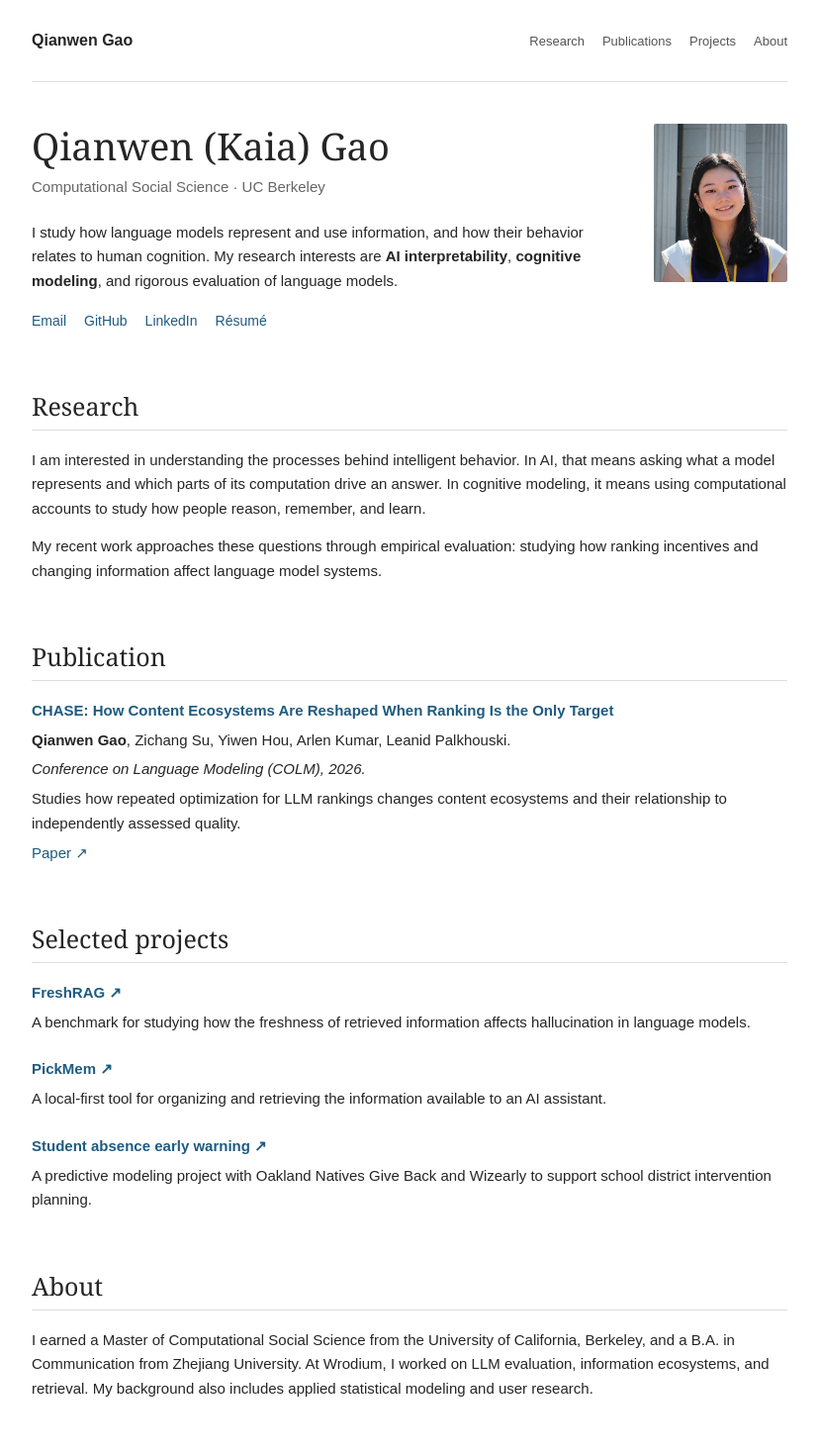
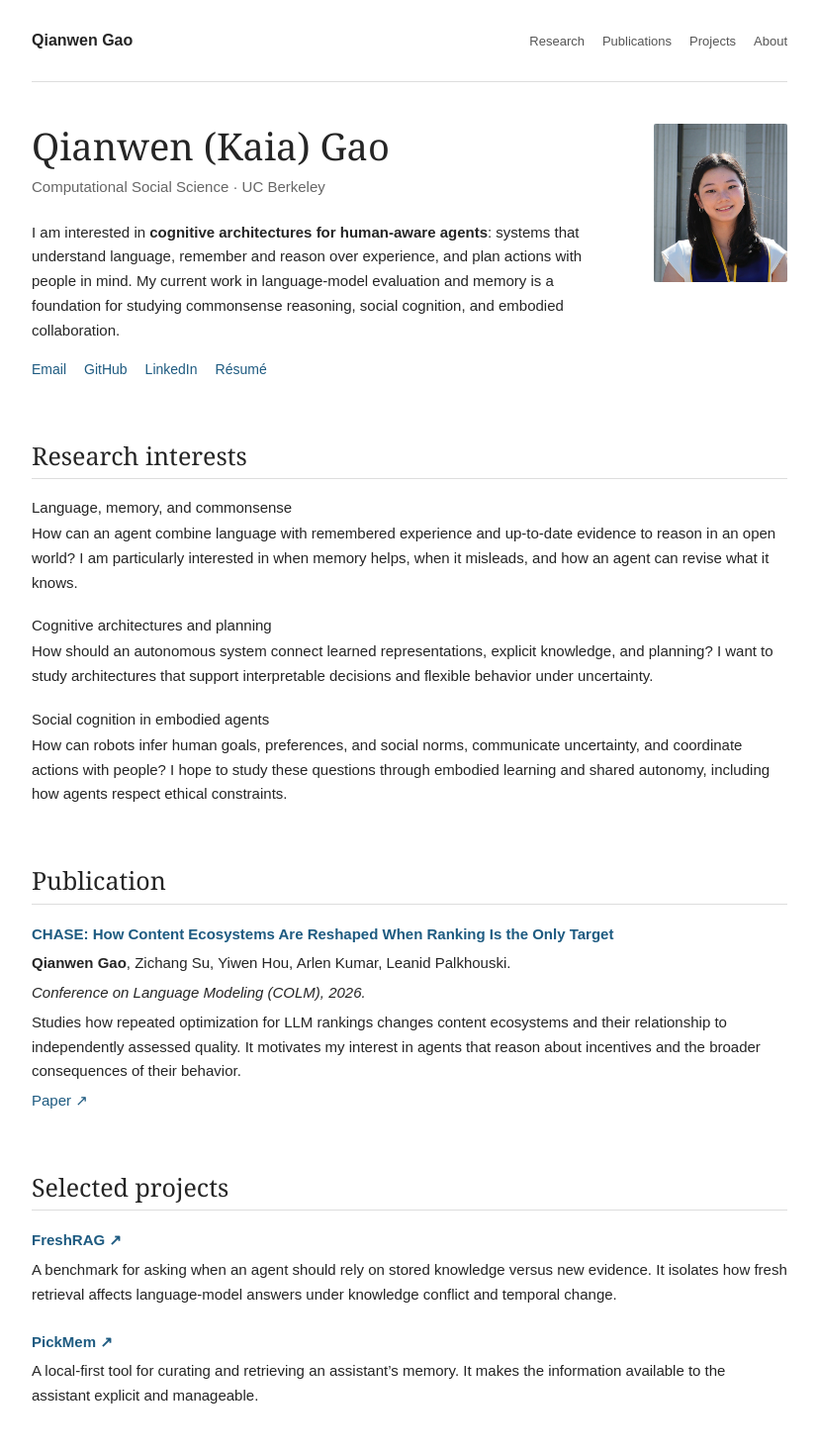
Before and after one commit to kaiagaoo/portfolio, a Next.js app: page / in a window 1280 px wide. Shown: the top 1470 px of the page at 99% size, without its empty margins (226-1053 px from the left). Built offline with nearby package versions, Linux system fonts and the light colour scheme.

Commit message:
Tailor portfolio to cognitive architectures and human-aware AI

```diff
--- a/app/globals.css
+++ b/app/globals.css
@@ -31,6 +31,10 @@ h1 { font-family: Georgia, 'Times New Roman', serif; font-size: 38px; line-heigh
 .profile-photo { width: 135px; height: 160px; object-fit: cover; object-position: center 35%; border-radius: 2px; }
 section:not(.intro) { margin-top: 58px; scroll-margin-top: 28px; }
 h2 { font-family: Georgia, 'Times New Roman', serif; font-size: 25px; line-height: 1.3; font-weight: 400; border-bottom: 1px solid #ddd; padding-bottom: 7px; margin-bottom: 18px; }
+.interest { margin-bottom: 20px; }
+.interest:last-child { margin-bottom: 0; }
+.interest h3 { font-size: 15px; line-height: 1.4; margin: 0 0 4px; }
+.interest p { margin-bottom: 0; }
 p { margin-bottom: 13px; }
 .entry { margin-bottom: 23px; }
 .entry:last-child { margin-bottom: 0; }
--- a/app/layout.tsx
+++ b/app/layout.tsx
@@ -2,9 +2,9 @@ import type { Metadata } from 'next'
 import './globals.css'
 
 export const metadata: Metadata = {
-  title: 'Qianwen (Kaia) Gao | AI Interpretability & Cognitive Modeling',
+  title: 'Qianwen (Kaia) Gao | Cognitive Architectures & Human-Aware AI',
   description:
-    'Qianwen (Kaia) Gao studies AI interpretability, cognitive modeling, and language model evaluation. Explore research, publications, and projects.',
+    'Qianwen (Kaia) Gao is interested in cognitive architectures, language reasoning, memory, commonsense, and social cognition for human-aware AI and robotics.',
 }
 
 export default function RootLayout({ children }: { children: React.ReactNode }) {
--- a/app/page.tsx
+++ b/app/page.tsx
@@ -2,20 +2,14 @@ const projects = [
   {
     title: 'FreshRAG',
     description:
-      'A benchmark for studying how the freshness of retrieved information affects hallucination in language models.',
+      'A benchmark for asking when an agent should rely on stored knowledge versus new evidence. It isolates how fresh retrieval affects language-model answers under knowledge conflict and temporal change.',
     href: 'https://github.com/kaiagaoo/FreshRAG',
   },
   {
     title: 'PickMem',
     description:
-      'A local-first tool for organizing and retrieving the information available to an AI assistant.',
+      'A local-first tool for curating and retrieving an assistant’s memory. It makes the information available to the assistant explicit and manageable.',
     href: 'https://github.com/kaiagaoo/PickMem',
-  },
-  {
-    title: 'Student absence early warning',
-    description:
-      'A predictive modeling project with Oakland Natives Give Back and Wizearly to support school district intervention planning.',
-    href: 'https://github.com/kaiagaoo/ousd-absence-prediction',
   },
 ]
 
@@ -38,7 +32,7 @@ export default function Home() {
             <h1 id="name-heading">Qianwen (Kaia) Gao</h1>
             <p className="intro-meta">Computational Social Science · UC Berkeley</p>
             <p className="intro-text">
-              I study how language models represent and use information, and how their behavior relates to human cognition. My research interests are <strong>AI interpretability</strong>, <strong>cognitive modeling</strong>, and rigorous evaluation of language models.
+              I am interested in <strong>cognitive architectures for human-aware agents</strong>: systems that understand language, remember and reason over experience, and plan actions with people in mind. My current work in language-model evaluation and memory is a foundation for studying commonsense reasoning, social cognition, and embodied collaboration.
             </p>
             <div className="intro-links">
               <a href="mailto:kaiagao@berkeley.edu">Email</a>
@@ -51,13 +45,19 @@ export default function Home() {
         </section>
 
         <section id="research" aria-labelledby="research-heading">
-          <h2 id="research-heading">Research</h2>
-          <p>
-            I am interested in understanding the processes behind intelligent behavior. In AI, that means asking what a model represents and which parts of its computation drive an answer. In cognitive modeling, it means using computational accounts to study how people reason, remember, and learn.
-          </p>
-          <p>
-            My recent work approaches these questions through empirical evaluation: studying how ranking incentives and changing information affect language model systems.
-          </p>
+          <h2 id="research-heading">Research interests</h2>
+          <div className="interest">
+            <h3>Language, memory, and commonsense</h3>
+            <p>How can an agent combine language with remembered experience and up-to-date evidence to reason in an open world? I am particularly interested in when memory helps, when it misleads, and how an agent can revise what it knows.</p>
+          </div>
+          <div className="interest">
+            <h3>Cognitive architectures and planning</h3>
+            <p>How should an autonomous system connect learned representations, explicit knowledge, and planning? I want to study architectures that support interpretable decisions and flexible behavior under uncertainty.</p>
+          </div>
+          <div className="interest">
+            <h3>Social cognition in embodied agents</h3>
+            <p>How can robots infer human goals, preferences, and social norms, communicate uncertainty, and coordinate actions with people? I hope to study these questions through embodied learning and shared autonomy, including how agents respect ethical constraints.</p>
+          </div>
         </section>
 
         <section id="publications" aria-labelledby="publications-heading">
@@ -66,7 +66,7 @@ export default function Home() {
             <p className="entry-title"><a href="https://arxiv.org/abs/2608.30466" target="_blank" rel="noopener noreferrer">CHASE: How Content Ecosystems Are Reshaped When Ranking Is the Only Target</a></p>
             <p><strong>Qianwen Gao</strong>, Zichang Su, Yiwen Hou, Arlen Kumar, Leanid Palkhouski.</p>
             <p><em>Conference on Language Modeling (COLM), 2026.</em></p>
-            <p>Studies how repeated optimization for LLM rankings changes content ecosystems and their relationship to independently assessed quality.</p>
+            <p>Studies how repeated optimization for LLM rankings changes content ecosystems and their relationship to independently assessed quality. It motivates my interest in agents that reason about incentives and the broader consequences of their behavior.</p>
             <p><a href="https://arxiv.org/abs/2608.30466" target="_blank" rel="noopener noreferrer">Paper ↗</a></p>
           </div>
         </section>
@@ -84,7 +84,7 @@ export default function Home() {
         <section id="about" aria-labelledby="about-heading">
           <h2 id="about-heading">About</h2>
           <p>
-            I earned a Master of Computational Social Science from the University of California, Berkeley, and a B.A. in Communication from Zhejiang University. At Wrodium, I worked on LLM evaluation, information ecosystems, and retrieval. My background also includes applied statistical modeling and user research.
+            I earned a Master of Computational Social Science from the University of California, Berkeley, and a B.A. in Communication from Zhejiang University. At Wrodium, I worked on LLM evaluation, information ecosystems, and retrieval. My background in computational social science also informs my interest in how intelligent systems interpret and respond to people.
           </p>
         </section>
       </main>
```
Also changed, not shown: 1 other file (tests, documents, lock files or other folders).
